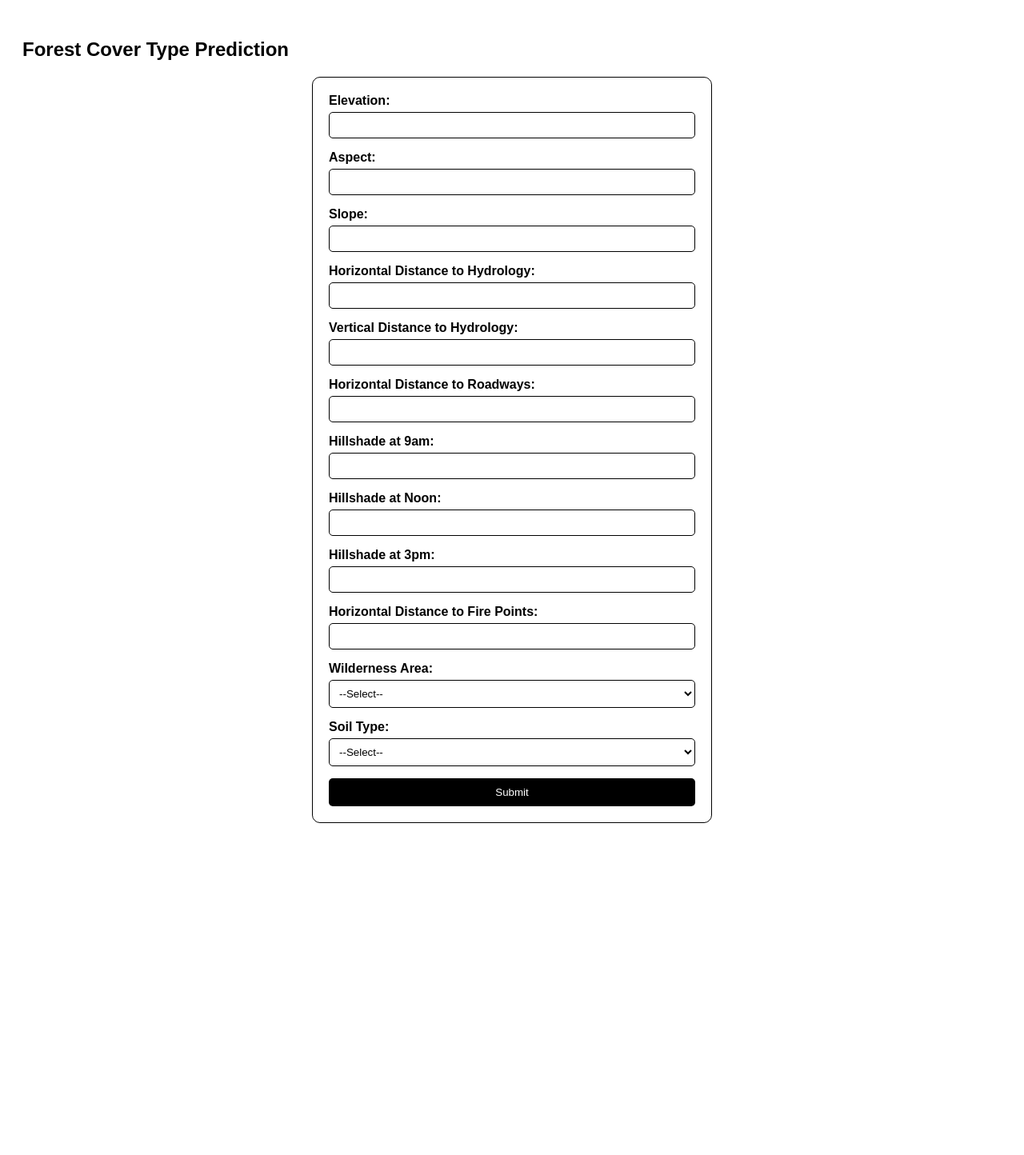
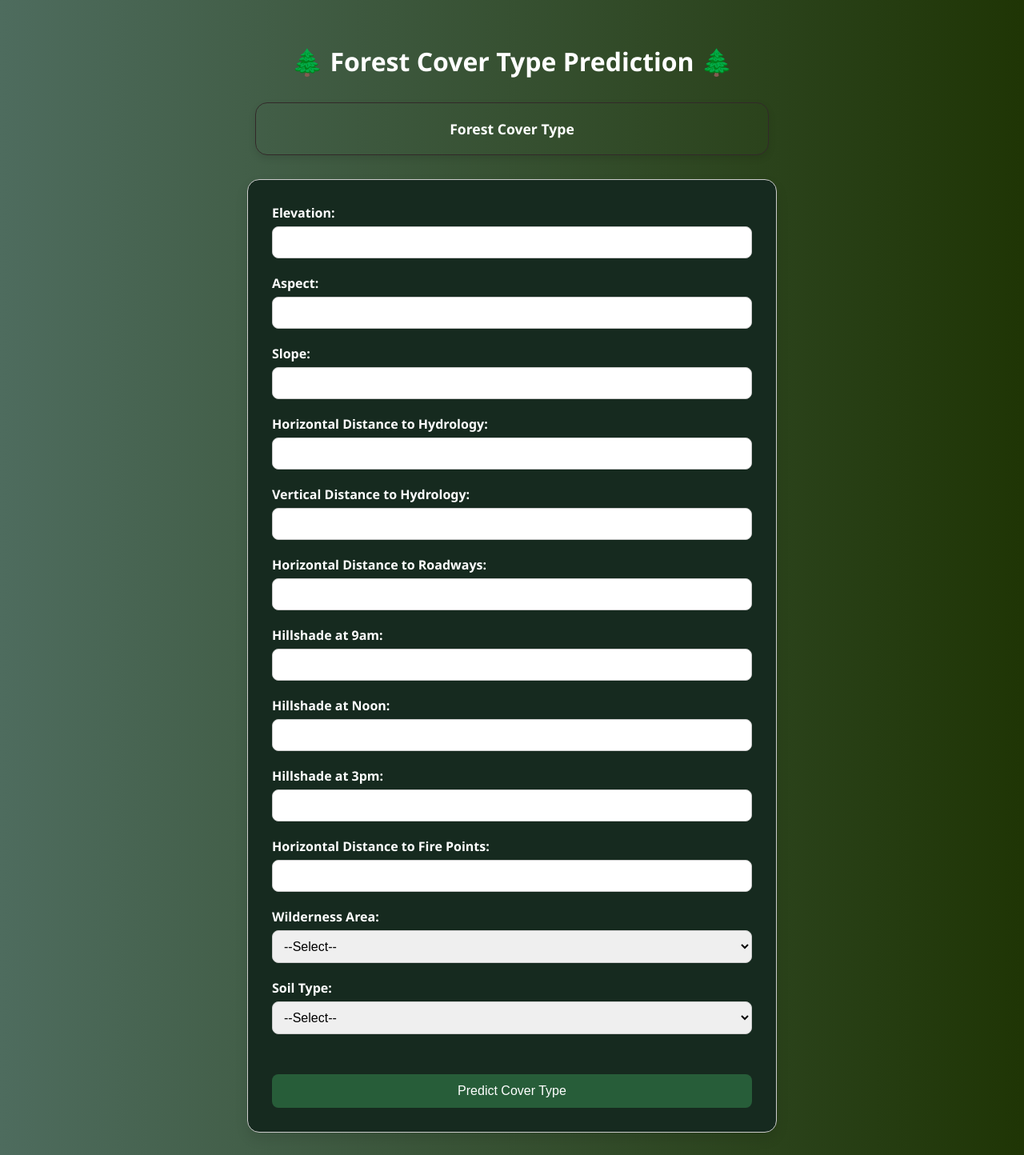
Before and after one commit to aakash-dec7/Forest-Cover-Type-Prediction, a Flask app: page / in a window 1280 px wide. Shown: the whole page at 80% size. Before the commit the page ends 1029 px from the top, so only its background shows below. Run offline with Flask 3, Linux system fonts and the light colour scheme; parts of the project's set-up code (start-up, migrations or seed data) failed here and were passed over.

Commit message:
Initial commit

```diff
--- a/app.py
+++ b/app.py
@@ -11,7 +11,7 @@ inference = Inference()
 
 @app.route("/", methods=["GET"])
 def home_page():
-    return render_template("index.html", cancer_prediction=None)
+    return render_template("index.html", cover_type_prediction="Forest Cover Type")
 
 
 @app.route("/predict", methods=["POST"])
@@ -60,12 +60,12 @@ def analyze():
         # Prediction using the Inference model
         prediction = inference.predict(input_data=input_data.values)
 
-        return render_template("index.html", cancer_prediction=str(prediction))
+        return render_template("index.html", cover_type_prediction=str(prediction))
 
     except Exception as e:
         logger.error(f"Prediction error: {e}", exc_info=True)
         return render_template(
-            "index.html", cancer_prediction="An error occurred. Please try again later."
+            "index.html", cover_type_prediction="An error occurred. Please try again later."
         )
 
 
--- a/src/s1_data_preprocessing.py
+++ b/src/s1_data_preprocessing.py
@@ -39,6 +39,8 @@ class DataPreprocessing:
         """
         logger.info("Saving preprocessed features and target to disk...")
 
+        os.makedirs(self.save_dataset_dir, exist_ok=True)
+
         # Construct paths for saving
         X_path = os.path.join(self.save_dataset_dir, "X.csv")
         y_path = os.path.join(self.save_dataset_dir, "y.csv")
--- a/src/s5_inference.py
+++ b/src/s5_inference.py
@@ -43,7 +43,7 @@ class Inference:
             prediction = self.model.predict(input_data).item()
             prediction_label = Cover_Type[prediction + 1]
             logger.info(f"Prediction successful: {prediction_label}")
-            return prediction
+            return prediction_label
         except Exception as e:
             logger.error("Prediction failed.", exc_info=True)
             raise RuntimeError("Prediction failed.") from e
--- a/templates/index.html
+++ b/templates/index.html
@@ -7,72 +7,85 @@
     <title>Forest Cover Type Prediction</title>
     <style>
         body {
-            background-color: white;
-            color: black;
-            font-family: Arial, sans-serif;
+            background: linear-gradient(to right, #4e6c5e, #1f3505);
+            color: white;
+            font-family: 'Segoe UI', Tahoma, Geneva, Verdana, sans-serif;
             padding: 20px;
         }
 
+        h2 {
+            text-align: center;
+            font-size: 2rem;
+            margin-bottom: 30px;
+        }
+
         form {
-            max-width: 500px;
+            max-width: 600px;
             margin: auto;
-            border: 1px solid black;
-            padding: 20px;
-            border-radius: 10px;
-            box-sizing: border-box;
+            background-color: #162a1f;
+            border: 1px solid #ccc;
+            padding: 30px;
+            border-radius: 15px;
+            box-shadow: 0 8px 16px rgba(0, 0, 0, 0.1);
+            backdrop-filter: blur(5px);
         }
 
         label {
             display: block;
-            margin-bottom: 5px;
-            font-weight: bold;
+            margin-bottom: 6px;
+            font-weight: 600;
         }
 
         input[type="text"],
         input[type="number"],
         select {
             width: 100%;
-            padding: 8px;
-            margin-bottom: 15px;
-            border: 1px solid black;
-            border-radius: 5px;
-            background-color: white;
-            color: black;
+            padding: 10px;
+            margin-bottom: 20px;
+            border: 1px solid #ccc;
+            border-radius: 8px;
             box-sizing: border-box;
+            font-size: 1rem;
         }
 
         input[type="submit"] {
-            background-color: black;
+            background: #275d39;
             color: white;
             cursor: pointer;
-            padding: 10px 15px;
+            padding: 12px 20px;
             border: none;
-            border-radius: 5px;
+            border-radius: 8px;
             width: 100%;
+            font-size: 1rem;
+            margin-top: 5%;
+            transition: background 0.3s ease;
         }
 
         input[type="submit"]:hover {
-            background-color: #333;
+            background: #09a048;
         }
 
         .prediction-result {
-            max-width: 500px;
-            margin: 20px auto;
-            border: 1px solid black;
-            padding: 15px;
-            border-radius: 10px;
-            background-color: #f9f9f9;
+            max-width: 600px;
+            margin: 30px auto;
+            border: 1px solid #322929;
+            padding: 20px;
+            border-radius: 15px;
+            background-color: transparent;
+            font-size: 1.1rem;
+            box-shadow: 0 4px 10px rgba(0, 0, 0, 0.1);
+            text-align: center;
         }
     </style>
 </head>
 
 <body>
-    <h2>Forest Cover Type Prediction</h2>
+    <h2>🌲 Forest Cover Type Prediction 🌲</h2>
 
     <!-- Prediction Result Box -->
     {% if cover_type_prediction %}
     <div class="prediction-result">
-        <strong>Forest Cover Type:</strong> {{ cover_type_prediction }}
+        <strong>{{ cover_type_prediction }}</strong>
     </div>
     {% endif %}
 
@@ -129,10 +142,8 @@
             {% endfor %}
         </select>
 
-
-        <input type="submit" value="Submit">
+        <input type="submit" value="Predict Cover Type">
     </form>
-
 </body>
 
 </html>
```
Also changed, not shown: 4 other files.
